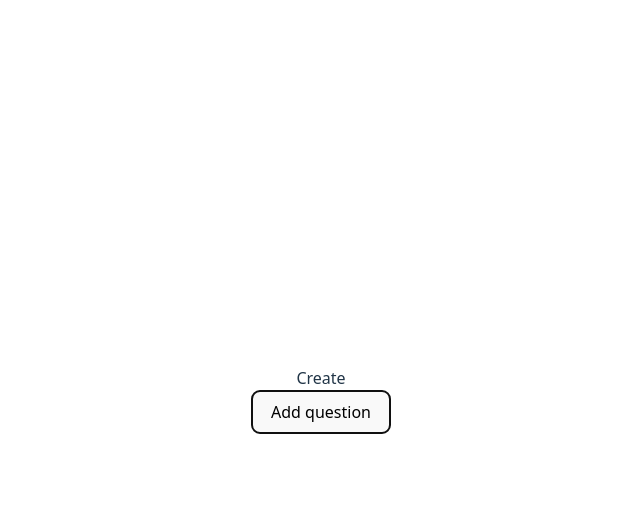
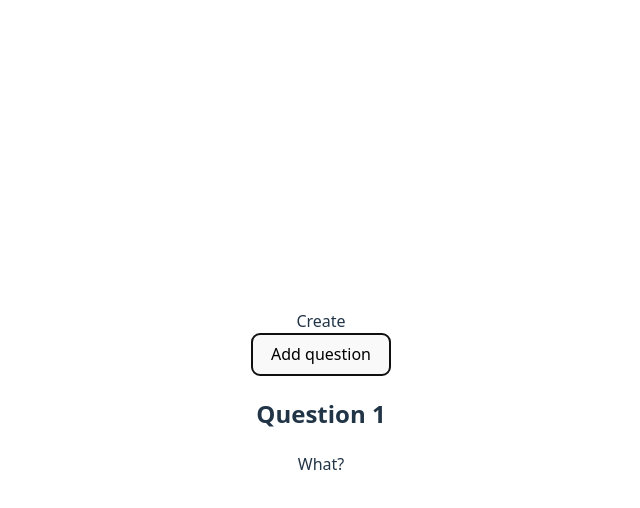
Before and after one commit to kkgomez2/secret-pulse, a React (Vite) app: page /create in a window 1280 px wide. Both pictures are taken after a click on the button "Add question". Shown: the top 508 px of the page, without its empty margins (319-959 px from the left). Built offline with nearby package versions, Linux system fonts and the light colour scheme.

Commit message:
Basic question form

```diff
--- a/src/pages/Create.tsx
+++ b/src/pages/Create.tsx
@@ -1,6 +1,20 @@
+import { useState } from "react";
+
+type Question = {
+  id: number;
+  question: string;
+};
+
 const Create = () => {
+  const [questionForm, setQuestionForm] = useState<Array<Question>>([]);
+
   const addQuestion = () => {
-    console.log("Question Added");
+    const newForm = questionForm;
+    newForm.push({
+      id: questionForm.length + 1,
+      question: "What?",
+    });
+    setQuestionForm([...newForm]);
   };
   return (
     <>
@@ -14,6 +28,17 @@ const Create = () => {
         >
           Add question
         </button>
+
+        <section>
+          {questionForm.map(({ id, question }, i) => {
+            return (
+              <div key={i}>
+                <h2>Question {id}</h2>
+                <p>{question}</p>
+              </div>
+            );
+          })}
+        </section>
       </div>
     </>
   );
```
